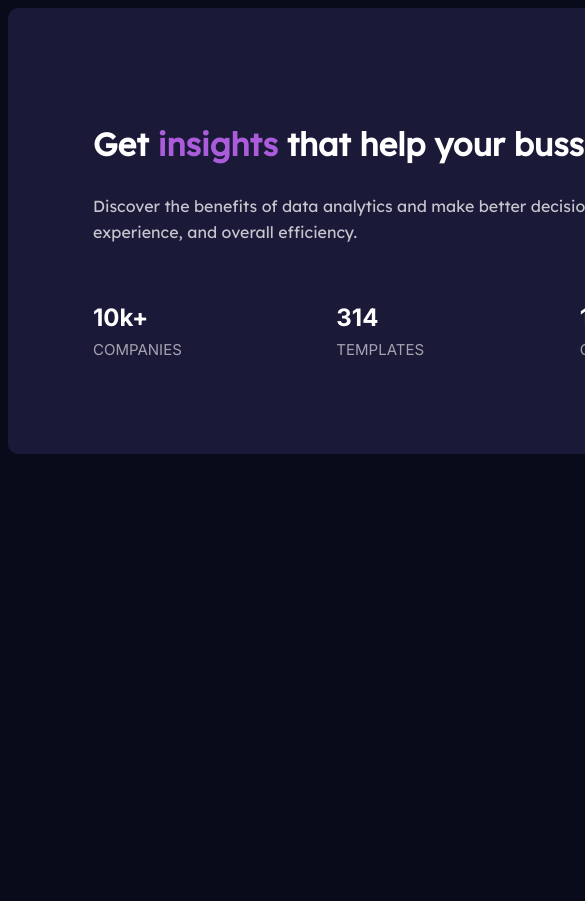
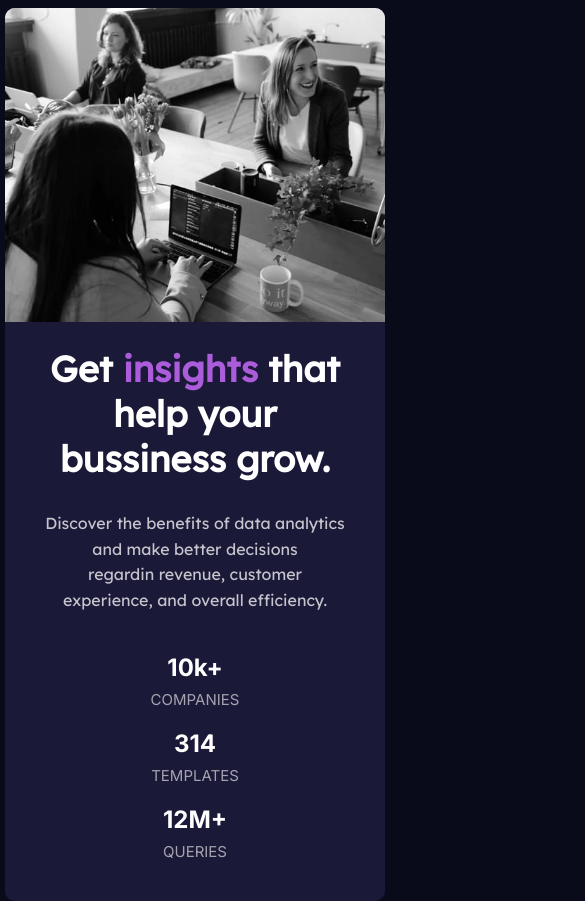
Before and after one commit to matsa0/roadmap2-visaojr-card, a plain HTML site: page index.html in a window 390 px wide. Shown: the top 901 px of the page, 585 px wide, since content can reach past the window. Before the commit the page ends 844 px from the top, so only its background shows below. Drawn offline with Linux system fonts and the light colour scheme.

Commit message:
Finalização da estilização e desenvolvimento do responsivo

```diff
--- a/index.html
+++ b/index.html
@@ -20,15 +20,15 @@
         <!--Main Container-->
         <div class="main-container">
             <!--Main Content-->
-            <div class="main-content">
+            <div id="main-content" class="main-content">
                 <h1>Get <span>insights</span> that help your bussiness grow.</h1>
                 <p class="main-pg">
-                    Discover the benefits of data analytics and make better decisions regardin
+                    Discover the benefits of data analytics and make better decisions <br> regardin
                     revenue, customer experience, and overall efficiency.
                 </p>
 
                 <!--Datas-->
-                <div class="data">
+                <div id="data" class="data">
                     <div class="info">
                         <h2>10k+</h2>
                         <p class="secondary-pg">companies</p>
@@ -45,7 +45,7 @@
             </div>
 
             <!--IMG-->
-            <div class="main-img">
+            <div id="main-img" class="main-img">
                 <img src="img/image-header-desktop.jpg" alt="pessoas trabalhando">
             </div>
         </div>
--- a/style.css
+++ b/style.css
@@ -7,6 +7,11 @@ body{
     background-color: hsl(233, 47%, 7%);
     color: white;
     -webkit-font-smoothing: antialiased;
+    display: flex;
+    flex-wrap: wrap;
+    justify-content: center;
+    align-items: center;
+    height: 100vh;
 }
 
 .main-container{
@@ -18,7 +23,6 @@ body{
     margin: 0 auto;
     justify-content: center;
     align-items: center;
-    /*height: 100vh;*/
 }
 
 /*MAIN CONTENT*/
@@ -26,8 +30,13 @@ body{
     /*background-color: hsl(244, 38%, 16%);*/
     flex: 1 1 450px;
     max-width: 750px;
-    margin: 50px auto;
-    padding: 0 10px;
+    margin: 0 auto;
+    padding: 0 60px;
+    align-self: center;
+}
+
+.main-content h1{
+    font-size: 36px;
 }
 
 .main-content span{
@@ -64,9 +73,60 @@ body{
     margin: 0 auto;
 }
 
+
 /*IMG*/
 .main-img img{
     display: flex;
     flex-wrap: wrap;
     border-radius: 0px 10px 10px 0px;
+    width: 600px;
 }
+
+/*RESPONSIVO*/
+@media screen and (max-width: 1080px){ /*MAX-WIDTH = TELAS MENORES QUE 1049 PX*/
+    .main-container{
+        display: block;
+        max-width: 650px;
+    }
+
+    .main-content{
+        text-align: center;
+    }
+
+    .main-img img{
+        width: auto;
+        margin: 20px auto;
+        border-radius: 10px;
+    }
+}
+
+@media screen and (max-width: 600px){
+    .main-container{
+        display: flex;
+        max-width: 380px;
+    }
+
+    #main-content{
+        order: 2;
+        padding: 0px 40px;
+    }
+
+    #main-img img{
+        background: url(img/image-header-mobile.jpg) no-repeat;
+        order: 1;
+        margin: 0;
+        border-radius: 10px 10px 0px 0px;
+        max-width: 380px;
+    }
+
+    #data{
+        display: block;
+        margin-top: 40px;
+        margin-bottom: 40px;
+    }
+
+    .info{
+        margin-bottom: 20px;
+    }
+
+}
```
